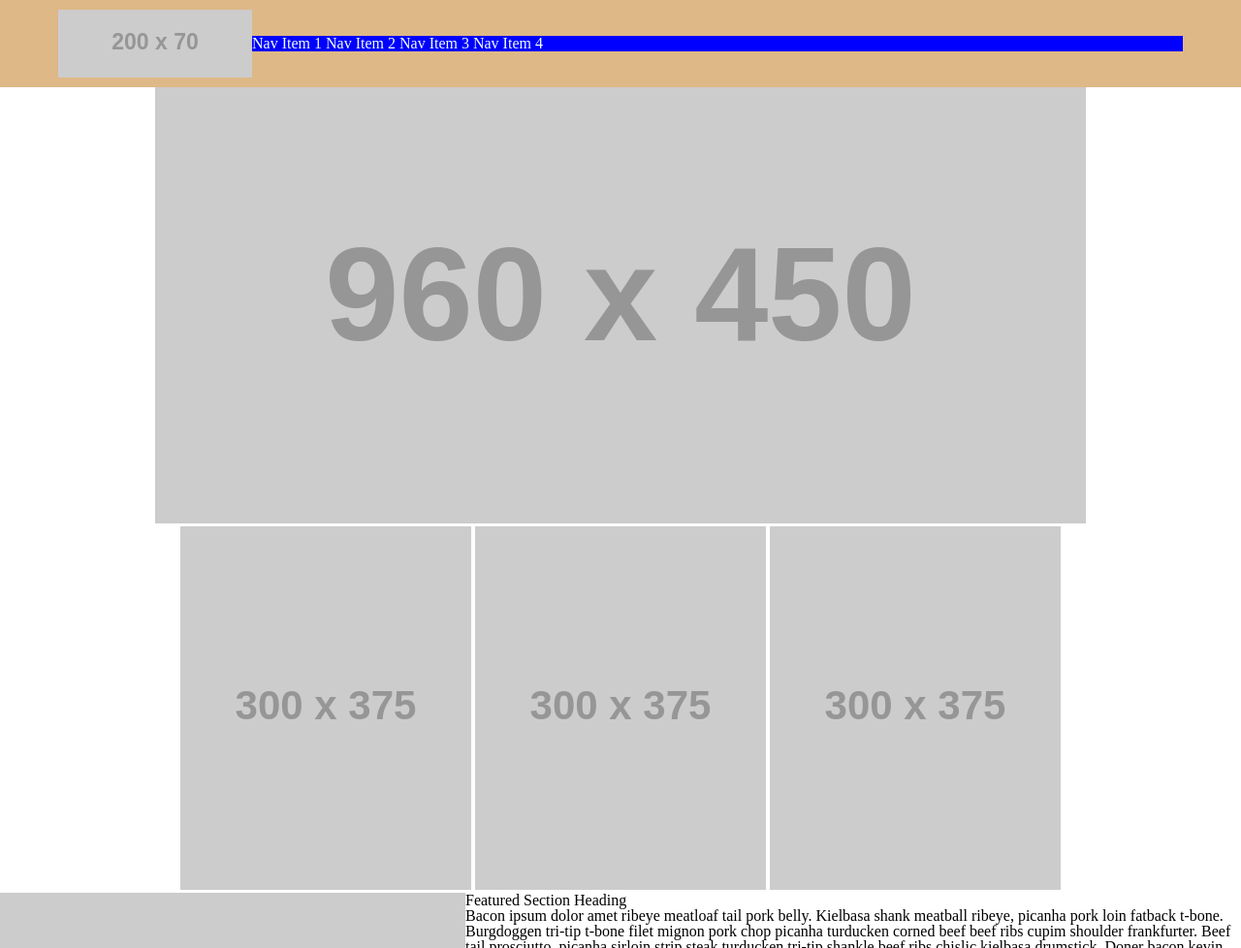
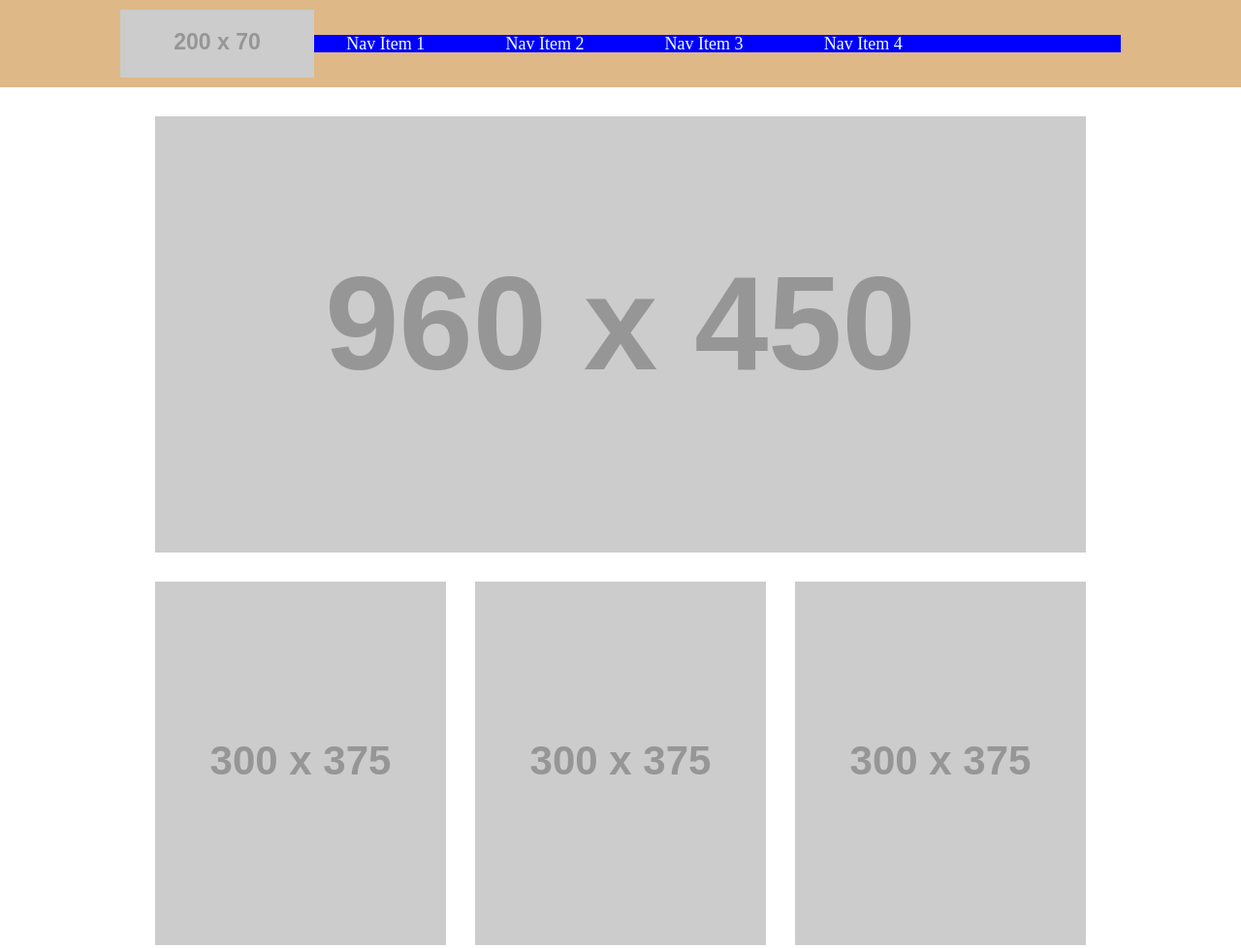
Before and after one commit to DevAOC/wireframe-exercise, a plain HTML site: page index.html in a window 1280 px wide. Shown: the top 978 px of the page at 97% size. Drawn offline with Linux system fonts and the light colour scheme; placeholder pictures from the web are drawn by us.

Commit message:
adds more styling to style.css

```diff
--- a/css/style.css
+++ b/css/style.css
@@ -7,15 +7,20 @@ header {
   padding: auto;
   justify-content: center;
   align-items: center;
+  width: 100%;
+  margin-bottom: 15px;
 }
 ul {
   background-color: blue;
-  width: 75%;
-  justify-content: space-evenly;
+  width: 65%;
+  justify-content: flex-start;
+  display: flex;
 }
 li {
   color: azure;
-  display: inline-block;
+  font-size: large;
+  margin-left: 4%;
+  margin-right: 6%;
 }
 
 /* All elements of the main */
@@ -26,17 +31,30 @@ main {
   width: 100%;
 }
 section {
-
-}
-/* Elements of the first section */
-#firstSection {
-
+  width: 960px;
+  display: flex;
+  flex-wrap: wrap;
+  justify-content: center;
+  margin-top: 15px;
+  margin-bottom: 15px;
 }
 /* Elements of the second section */
-
+#secondSection {
+  justify-content: space-between;
+}
 /* Elements of the third section */
 #thirdSection {
   display: flex;
-  justify-content: center;
+  justify-content: space-between;
+  flex-wrap: nowrap;
+}
+article {
+  /* width: 480px; */
 }
 /* Elements of the article */
+
+/* Footer */
+footer {
+  width: 100%;
+  margin-top: 15px;
+}
```
